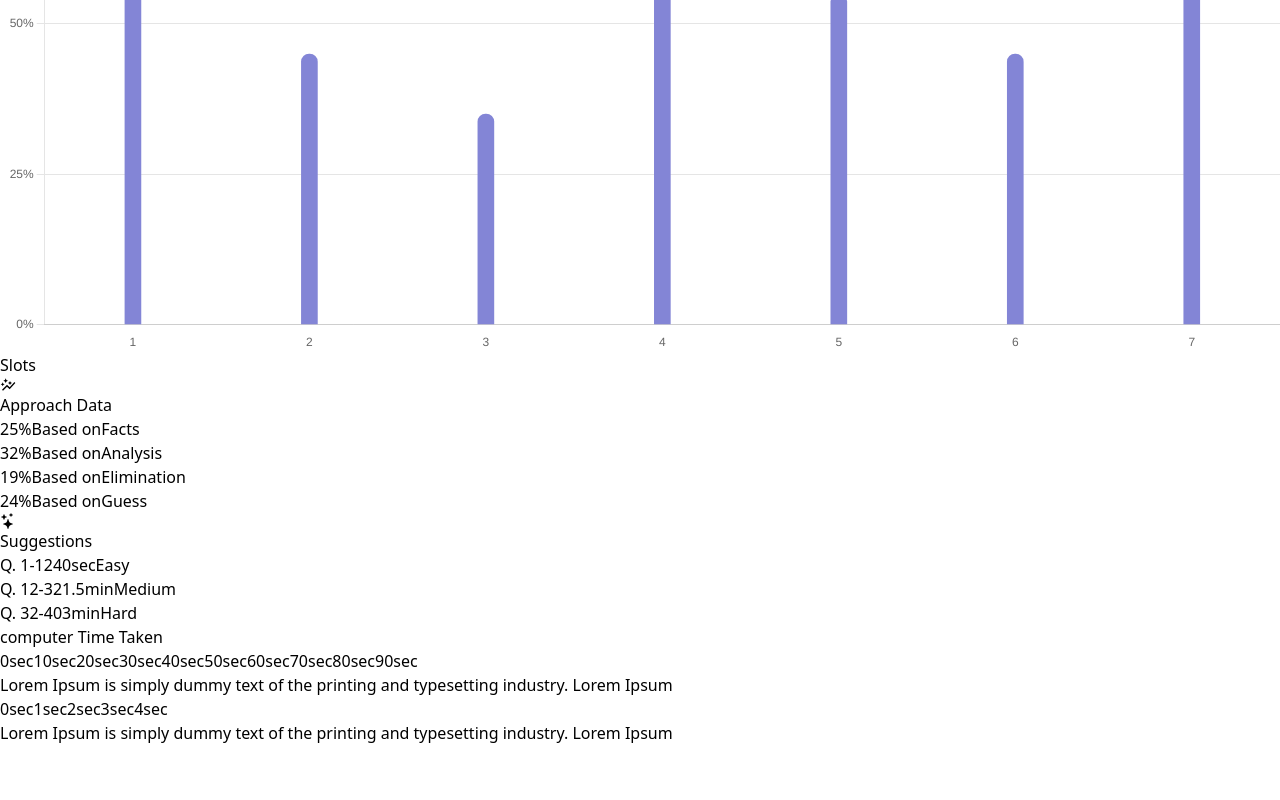
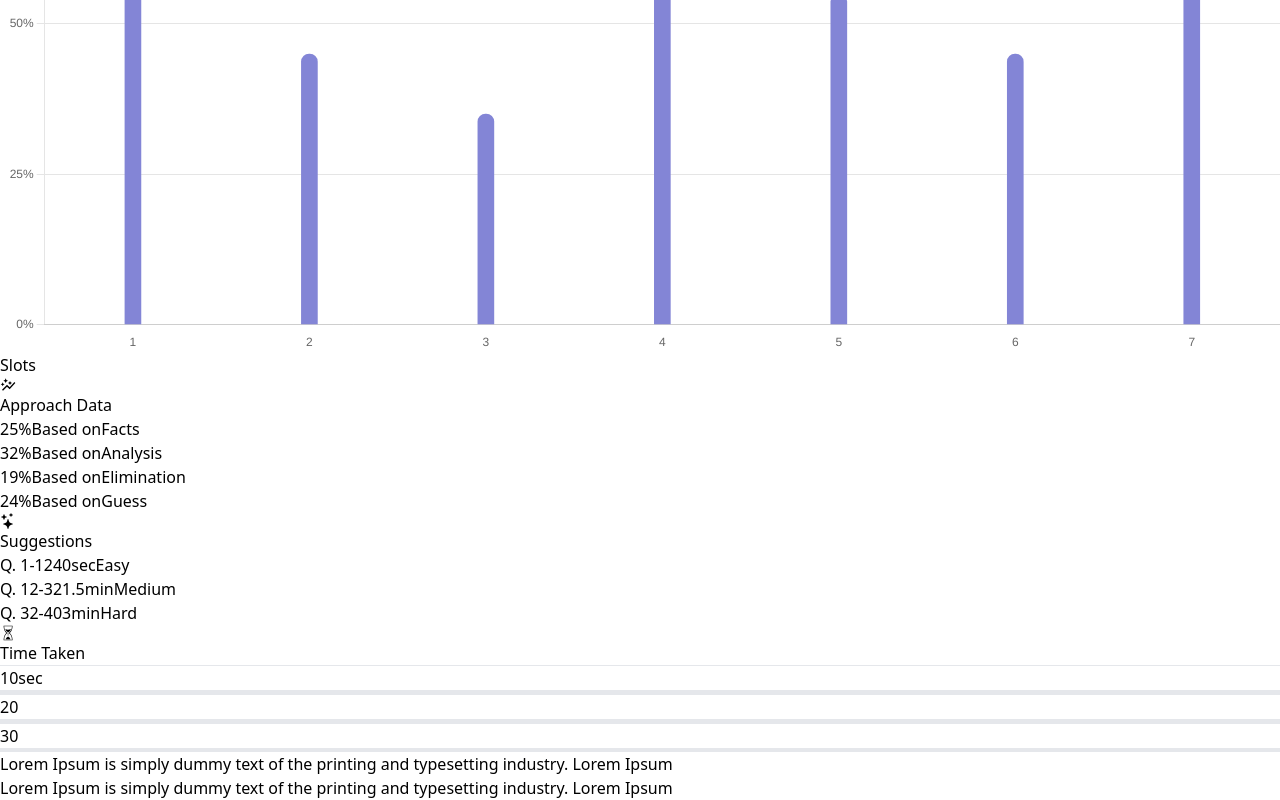
Before and after one commit to akhileshkumar09/asignment-ui, a React (Vite) app: page / in a window 1280 px wide. Shown: the part 2017-2817 px from the top of the page. Before the commit the page ends 2762 px from the top, so only its background shows below. Built offline with nearby package versions, Linux system fonts and the light colour scheme.

Commit message:
ui enhancement

```diff
--- a/src/components/RulerComponent.jsx
+++ b/src/components/RulerComponent.jsx
@@ -1,66 +1,60 @@
-import React from "react";
+import { GiSandsOfTime } from "react-icons/gi";
 
 const RulerComponent = () => {
   return (
-    <div className="max-w-md mx-auto p-4 border rounded-lg shadow-md bg-white">
-      <h3 className="text-gray-700 text-lg font-semibold flex items-center mb-4">
-        <span className="material-icons mr-2">computer</span> Time Taken
-      </h3>
+    <div className="max-w-md mx-auto p-2  rounded-lg shadow-md bg-white relative">
 
-      {/* Ruler Section */}
-      <div className="space-y-6">
-        {/* First Ruler */}
-        <div>
-          <div className="relative">
-            {/* Ruler background */}
-            <div className="h-6 bg-gray-100 relative flex items-center border border-gray-300">
-              {/* Red Bar */}
-              <div className="absolute left-8 w-[60%] bg-red-500 h-4 rounded"></div>
-              {/* Green Bar */}
-              <div className="absolute left-0 w-[30%] bg-green-500 h-4 rounded"></div>
+        <span className="text-gray-400 mb-4 font-semibold"><GiSandsOfTime className="inline mr-1"/> Time Taken</span>
+      {/* first ruler */}
+      <div className="w-full px-4 mt-4">
+         <div className="relative w-full h-20 bg-[#f1f0fa] rounded ">
+<div>
+            <span className="absolute text-xs">
+                <hr className="h-4 border-r-2 border-[#8f92d2] w-1 border-t-0 rounded"/> 10sec
+            </span>
+            <div className=" absolute w-10 h-4  left-1 flex  gap-1 ">
+                <hr className="h-2 w-1 border-r-2 border-t-0 border-[#8f92d2]"/>
+                <hr className="h-2 w-1 border-r-2 border-t-0 border-[#8f92d2]"/>
+                <hr className="h-2 w-1 border-r-2 border-t-0 border-[#8f92d2]"/>
+                <hr className="h-2 w-1 border-r-2 border-t-0 border-[#8f92d2]"/>
             </div>
-            {/* Slider */}
-            <div className="absolute top-0 left-[30%] transform -translate-x-1/2 w-1 h-8 bg-blue-500"></div>
-          </div>
-          {/* Ruler Scale */}
-          <div className="flex justify-between text-xs text-gray-600 mt-2">
-            {Array.from({ length: 10 }).map((_, i) => (
-              <span key={i}>{i * 10}sec</span>
-            ))}
-          </div>
+            <span className="absolute text-xs left-8">
+                <hr className="h-4 border-r-2 border-[#8f92d2] w-1 border-t-0 rounded ml-1"/> 20
+            </span>
+            <div className=" absolute w-10 h-4 left-10 flex   gap-1">
+                <hr className="h-2 w-1 border-r-2 border-t-0 border-[#8f92d2]"/>
+                <hr className="h-2 w-1 border-r-2 border-t-0 border-[#8f92d2]"/>
+                <hr className="h-2 w-1 border-r-2 border-t-0 border-[#8f92d2]"/>
+                <hr className="h-2 w-1 border-r-2 border-t-0 border-[#8f92d2]"/>
+            </div>
+            <span className="absolute text-xs left-16 ">
+                <hr className="h-4 border-r-2 border-[#8f92d2] w-1 border-t-0 rounded ml-2"/> 30
+            </span>
+            <div className=" absolute w-10 h-4  left-20 flex   gap-1 ">
+                <hr className="h-2 w-1 border-r-2 border-t-0 border-[#8f92d2]"/>
+                <hr className="h-2 w-1 border-r-2 border-t-0 border-[#8f92d2]"/>
+                <hr className="h-2 w-1 border-r-2 border-t-0 border-[#8f92d2]"/>
+                <hr className="h-2 w-1 border-r-2 border-t-0 border-[#8f92d2]"/>
+            </div>
+            </div>
+         </div>
+         </div>
           {/* Description */}
           <p className="text-gray-500 text-sm mt-2">
             Lorem Ipsum is simply dummy text of the printing and typesetting
             industry. Lorem Ipsum
           </p>
-        </div>
+
 
         {/* Second Ruler */}
-        <div>
-          <div className="relative">
-            {/* Ruler background */}
-            <div className="h-6 bg-gray-100 relative flex items-center border border-gray-300">
-              {/* Red Bar */}
-              <div className="absolute left-[50%] w-[40%] bg-red-500 h-4 rounded"></div>
-              {/* Green Bar */}
-              <div className="absolute left-[10%] w-[20%] bg-green-500 h-4 rounded"></div>
-            </div>
-            {/* Slider */}
-            <div className="absolute top-0 left-[10%] transform -translate-x-1/2 w-1 h-8 bg-blue-500"></div>
-          </div>
-          {/* Ruler Scale */}
-          <div className="flex justify-between text-xs text-gray-600 mt-2">
-            {Array.from({ length: 5 }).map((_, i) => (
-              <span key={i}>{i}sec</span>
-            ))}
-          </div>
+
           {/* Description */}
           <p className="text-gray-500 text-sm mt-2">
             Lorem Ipsum is simply dummy text of the printing and typesetting
             industry. Lorem Ipsum
           </p>
-        </div>
-      </div>
+
+
     </div>
   );
 };
```
